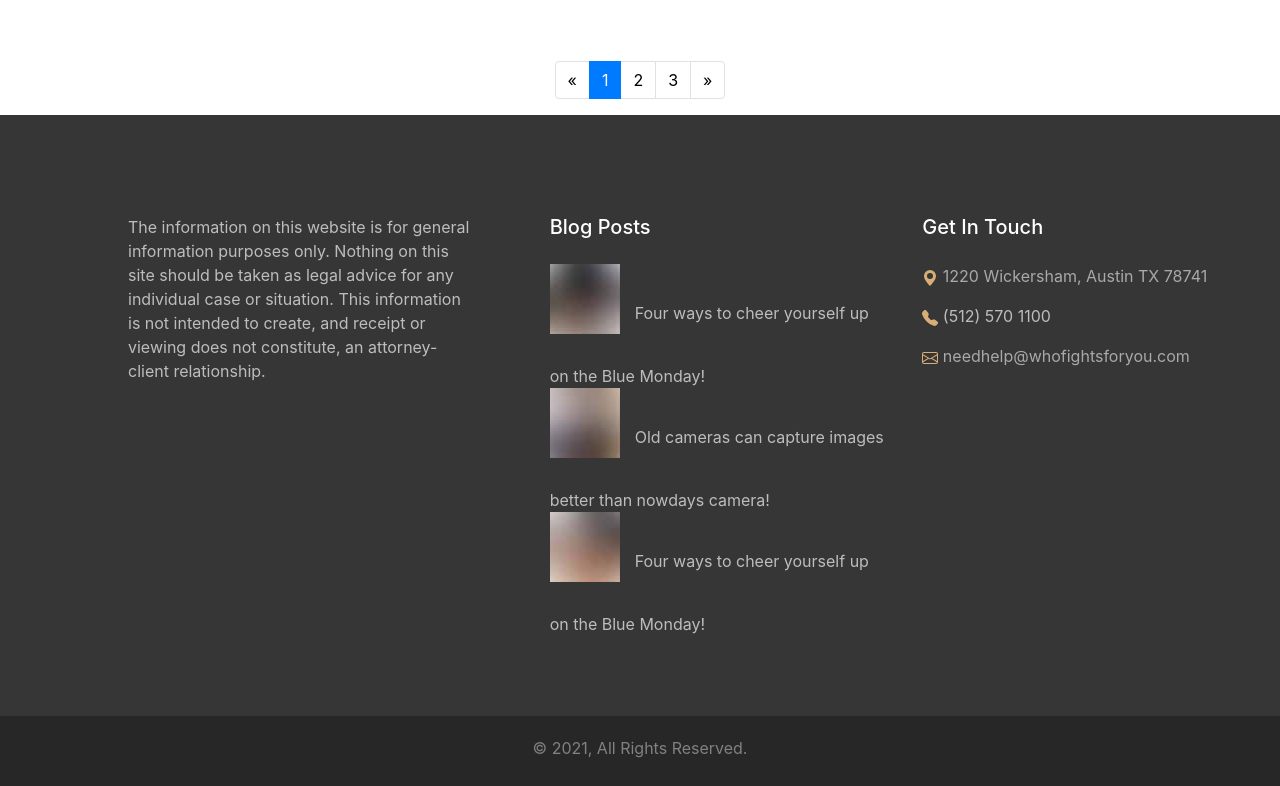
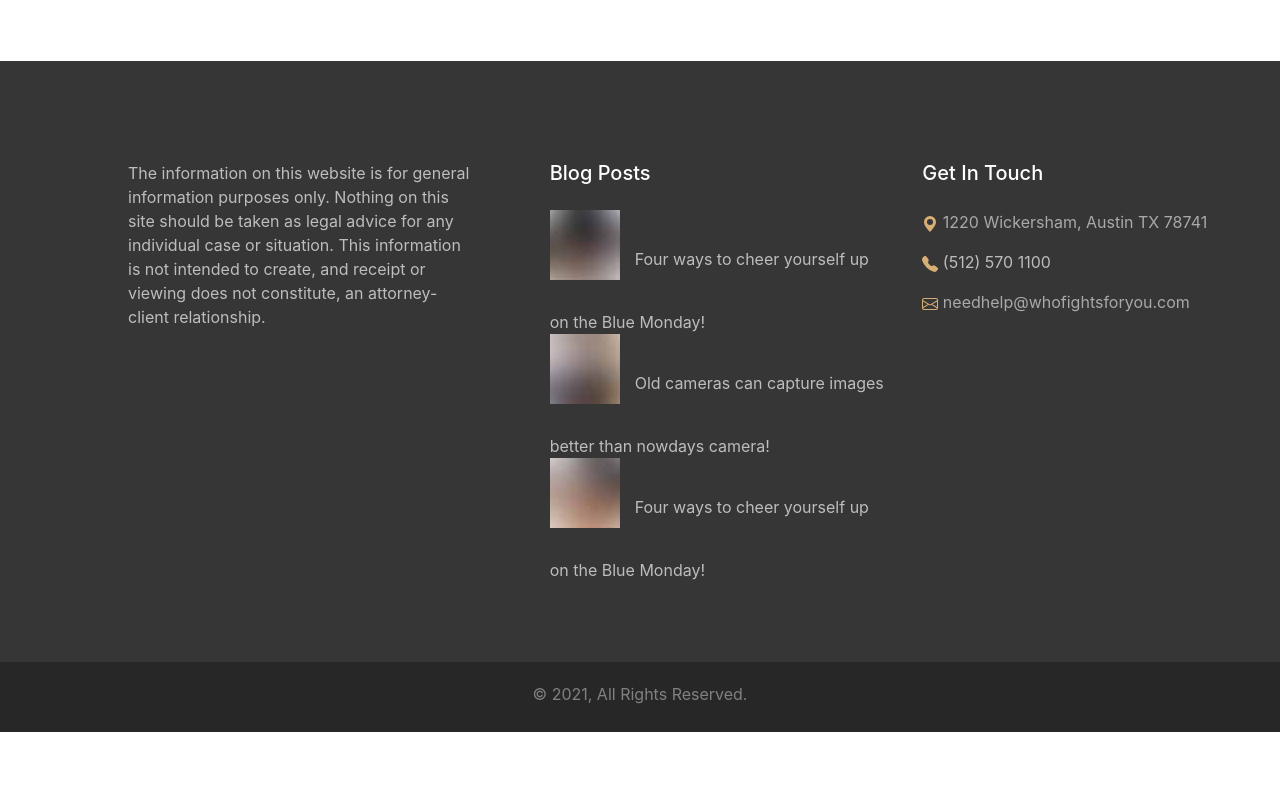
Before and after one commit to theMVPshop/lawSite, a website: page blogPage/index.html in a window 1280 px wide. Shown: the part 1449-2235 px from the top of the page. After the commit the page ends 2181 px from the top, so only its background shows below. Drawn offline with nearby package versions, Linux system fonts and the light colour scheme.

Commit message:
took out unnecessary pagination

```diff
--- a/blogPage/index.html
+++ b/blogPage/index.html
@@ -78,24 +78,6 @@
             </div>
         </div>
 
-        <nav aria-label="Page navigation example">
-            <ul class="pagination justify-content-center">
-              <li class="page-item">
-                <a class="page-link" href="#" aria-label="Previous">
-                  <span aria-hidden="true">&laquo;</span>
-                </a>
-              </li>
-              <li class="page-item active"><a class="page-link" href="#">1</a></li>
-              <li class="page-item"><a class="page-link" href="#">2</a></li>
-              <li class="page-item"><a class="page-link" href="#">3</a></li>
-              <li class="page-item">
-                <a class="page-link" href="#" aria-label="Next">
-                  <span aria-hidden="true">&raquo;</span>
-                </a>
-              </li>
-            </ul>
-          </nav>
-
         <div class="additionalInfo container-fluid" id="contact">
             <div class="row additionalInfoContent">
             <div class="infoParagraph col">
```
